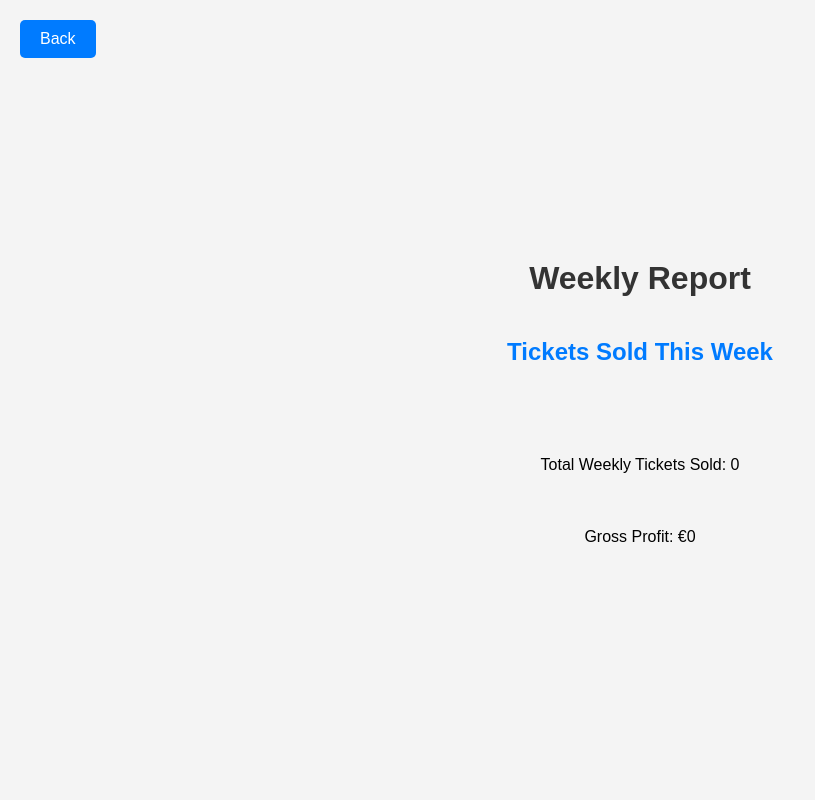
After one commit to getbenjamin1/Cinema-Booking-System, a Flask app: page /admin/report in a window 1280 px wide. The commit adds this page. Shown: the whole page, without its empty margins (0-815 px from the left). Run offline with Flask 3, Linux system fonts and the light colour scheme; parts of the project's set-up code (start-up, migrations or seed data) failed here and were passed over.

Commit message:
prototype weekly review sheet

```diff
--- a/server.py
+++ b/server.py
@@ -8,6 +8,7 @@ from werkzeug.security import generate_password_hash, check_password_hash
 import qrcode
 from io import BytesIO
 import base64
+import datetime
 
 admin_pw = "homersimpson99"
 app = Flask(__name__)
@@ -100,6 +101,22 @@ def view_ticket():
 
     return render_template('viewTicket.html', image_data=image_data)
 
+def addToWeeklyReport(Show_ID, No_of_Tickets):
+    # Get current date
+    current_date = datetime.datetime.now()
+    # Calculate the start of the current week (assuming Monday is the start of the week)
+    start_of_week = current_date - datetime.timedelta(days=current_date.weekday())
+    # Calculate the end of the current week
+    end_of_week = start_of_week + datetime.timedelta(days=6)
+    # Format the start and end dates
+    start_of_week_str = start_of_week.strftime("%Y-%m-%d")
+    end_of_week_str = end_of_week.strftime("%Y-%m-%d")
+
+    # Create or open the file in append mode
+    with open("weekly_report.txt", "a") as file:
+        # Write the data to the file
+        file.write(f"Show_ID: {Show_ID}, No_of_Tickets: {No_of_Tickets}, Week: {start_of_week_str} to {end_of_week_str}\n")
+
 @app.route('/admin/bookings')
 def admin_bookings():
     r = ensureAuth()
@@ -142,8 +159,54 @@ def book_show():
     db.session.add(booking)
     db.session.commit()
     subtractSeat(Show_ID, No_of_Tickets)
+    addToWeeklyReport(Show_ID, No_of_Tickets)
 
     return new_booking_id, 200
+
+
+@app.route('/admin/report')
+def weekly_report():
+    # Read the contents of the weekly report file
+    with open("weekly_report.txt", "r") as file:
+        report_data = file.readlines()
+
+    # Initialize dictionaries to store show counts and daily ticket counts
+    show_counts = {}
+    daily_counts = {}
+
+    # Initialize variable to store total weekly tickets sold
+    total_tickets_sold = 0
+
+    # Parse the report data
+    for line in report_data:
+        parts = line.strip().split(", ")
+        show_id = parts[0].split(": ")[1]
+        tickets = int(parts[1].split(": ")[1])
+        date_range = parts[2].split(": ")[1].split(" to ")
+        start_date = datetime.datetime.strptime(date_range[0], "%Y-%m-%d")
+        end_date = datetime.datetime.strptime(date_range[1], "%Y-%m-%d")
+
+        # Fetch movie name from the Show table
+        show = Show.query.get(show_id)
+        movie_name = show.movie.Name
+
+        # Aggregate ticket counts for each show
+        show_counts.setdefault(movie_name, 0)
+        show_counts[movie_name] += tickets
+
+        # Create a day-by-day breakdown of shows
+        while start_date <= end_date:
+            date_str = start_date.strftime("%Y-%m-%d")
+            daily_counts.setdefault(date_str, {})
+            daily_counts[date_str].setdefault(movie_name, 0)
+            daily_counts[date_str][movie_name] += tickets
+            start_date += datetime.timedelta(days=1)
+
+        # Increment the total tickets sold only once per ticket sold
+        total_tickets_sold += tickets
+
+    # Render a template with the parsed data
+    return render_template('weekly_report.html', show_counts=show_counts, daily_counts=daily_counts, total_tickets_sold=total_tickets_sold)
 
 @app.route('/admin/management', methods=['GET', 'POST'])
 def test():
--- /dev/null
+++ b/templates/weekly_report.html
@@ -0,0 +1,93 @@
+<!DOCTYPE html>
+<html lang="en">
+<head>
+    <meta charset="UTF-8">
+    <meta name="viewport" content="width=device-width, initial-scale=1.0">
+    <title>Weekly Report</title>
+    <style>
+        body {
+            font-family: Arial, sans-serif;
+            background-color: #f4f4f4;
+            margin: 0;
+            padding: 0;
+            display: flex;
+            justify-content: center;
+            align-items: center;
+            height: 100vh;
+            flex-direction: column;
+        }
+
+        h1 {
+            color: #333;
+        }
+
+        h2 {
+            color: #007bff;
+            margin-top: 20px;
+        }
+
+        ul {
+            list-style-type: none;
+            padding: 0;
+        }
+
+        ul li {
+            margin-bottom: 10px;
+        }
+
+        p {
+            margin-top: 20px;
+            text-align: center;
+        }
+
+        .smaller-text {
+            font-size: 14px;
+            text-align: center;
+            color: #666;
+        }
+
+        .back-btn {
+            display: block;
+            position: fixed;
+            top: 20px;
+            left: 20px;
+            background-color: #007bff;
+            color: #fff;
+            padding: 10px 20px;
+            border-radius: 5px;
+            text-decoration: none;
+            font-size: 16px;
+            cursor: pointer;
+        }
+
+        .back-btn:hover {
+            background-color: #0056b3;
+        }
+    </style>
+</head>
+<body>
+    <h1>Weekly Report</h1>
+
+    <a class="back-btn" href="/admin">Back</a>
+
+    <h2>Tickets Sold This Week</h2>
+    <ul>
+        {% for movie_name, count in show_counts.items() %}
+            <li>
+                {{ movie_name }}:
+                <br>
+                <span class="smaller-text">{{count}} ticket(s)</span>
+            </li>
+        {% endfor %}
+    </ul>
+
+    <br>
+
+    <p>Total Weekly Tickets Sold: {{ total_tickets_sold }}</p>
+
+    <br>
+
+    {% set gross_profit = total_tickets_sold * 5 %}
+    <p>Gross Profit: €{{ gross_profit }}</p>
+</body>
+</html>
```
Also changed, not shown: templates/admin_splash.html (+18 -2 lines), todo.MD (+5 -0 lines), weekly_report.txt (added).
